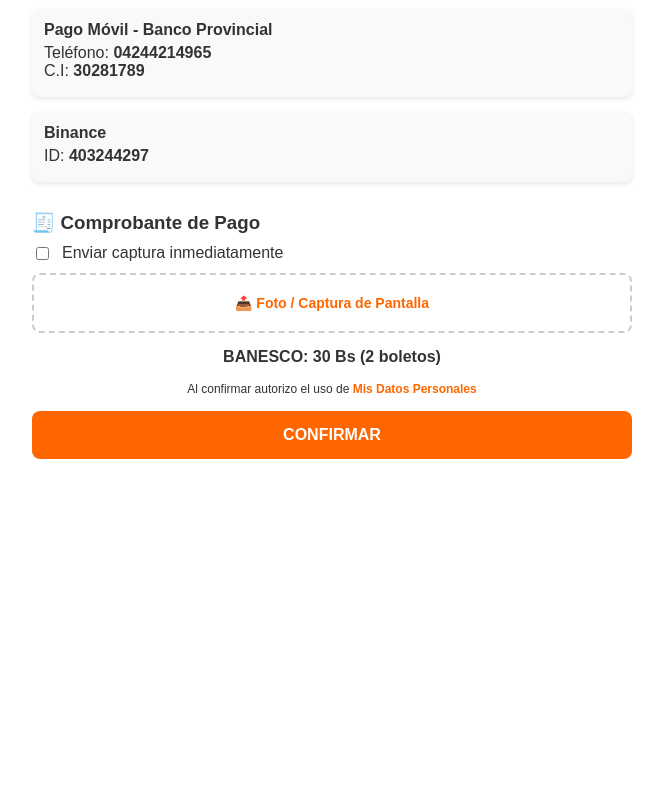
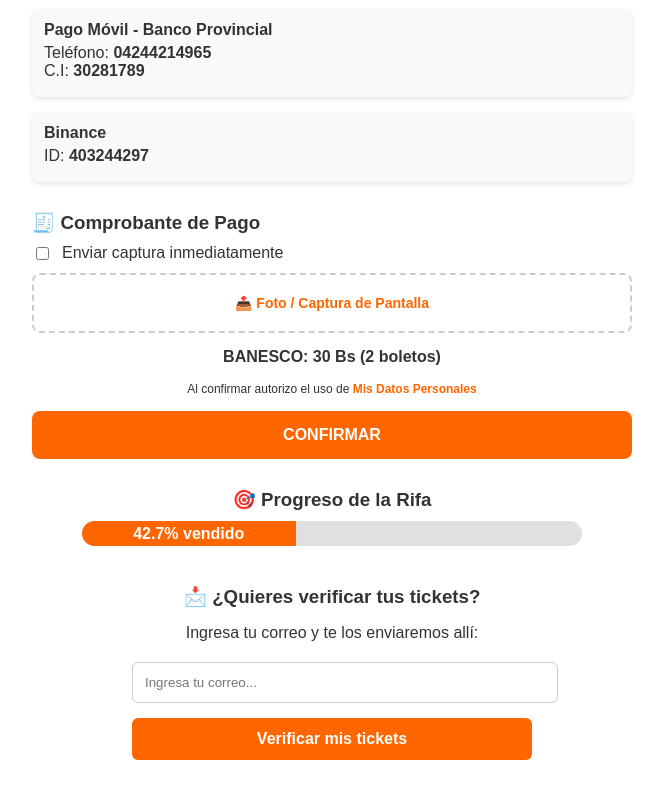
Before and after one commit to rifasfreydel/Freydel-rifas, a Next.js app: page / in a window 1280 px wide. Shown: the part 1046-1844 px from the top of the page, without its empty margins (308-971 px from the left). Before the commit the page ends 1548 px from the top, so only its background shows below. Built offline with nearby package versions, Linux system fonts and the light colour scheme.

Commit message:
Update index.js

```diff
--- a/pages/index.js
+++ b/pages/index.js
@@ -98,6 +98,74 @@
             CONFIRMAR
           </button>
         </form>
+
+        {/* === PORCENTAJE DE VENTA === */}
+        <div style={{ marginTop: "30px", textAlign: "center" }}>
+          <h3 style={{ marginBottom: "10px" }}>🎯 Progreso de la Rifa</h3>
+          <div style={{
+            background: "#e0e0e0",
+            borderRadius: "20px",
+            overflow: "hidden",
+            height: "25px",
+            maxWidth: "500px",
+            margin: "0 auto"
+          }}>
+            <div style={{
+              width: "42.7%", // <- aquí luego conectamos con Firebase
+              background: "#ff6600",
+              height: "100%",
+              textAlign: "center",
+              color: "white",
+              fontWeight: "bold",
+              lineHeight: "25px"
+            }}>
+              42.7% vendido
+            </div>
+          </div>
+        </div>
+
+        {/* === VERIFICAR TICKETS === */}
+        <div style={{ marginTop: "40px", textAlign: "center" }}>
+          <h3 style={{ marginBottom: "15px" }}>📩 ¿Quieres verificar tus tickets?</h3>
+          <p>Ingresa tu correo y te los enviaremos allí:</p>
+
+          <form
+            onSubmit={(e) => {
+              e.preventDefault();
+              alert("✅ Revisa tu bandeja de entrada, pronto recibirás tus tickets.");
+            }}
+            style={{ maxWidth: "400px", margin: "20px auto" }}
+          >
+            <input
+              type="email"
+              placeholder="Ingresa tu correo..."
+              required
+              style={{
+                width: "100%",
+                padding: "12px",
+                borderRadius: "6px",
+                border: "1px solid #ccc",
+                marginBottom: "15px"
+              }}
+            />
+            <button
+              type="submit"
+              style={{
+                width: "100%",
+                padding: "12px",
+                borderRadius: "6px",
+                border: "none",
+                background: "#ff6600",
+                color: "white",
+                fontWeight: "bold",
+                fontSize: "16px",
+                cursor: "pointer"
+              }}
+            >
+              Verificar mis tickets
+            </button>
+          </form>
+        </div>
       </div>
     </div>
   );
```
